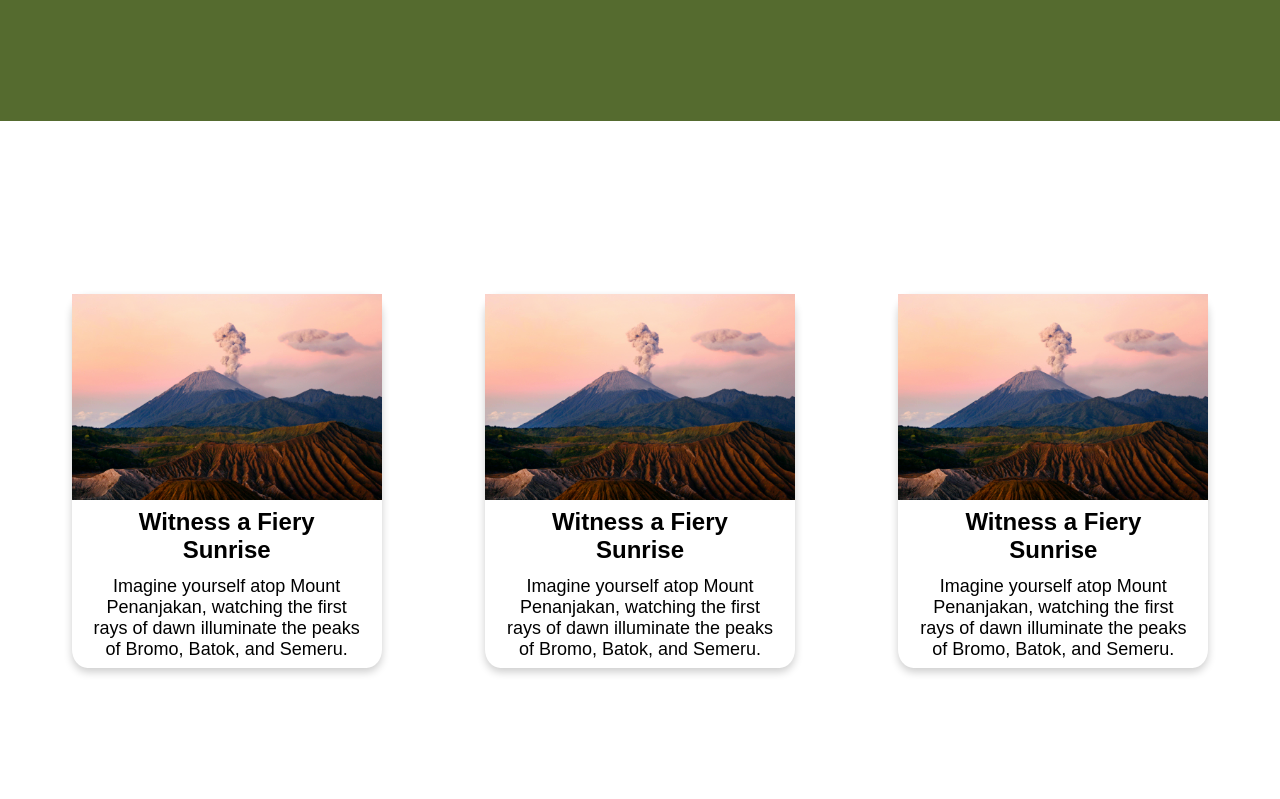
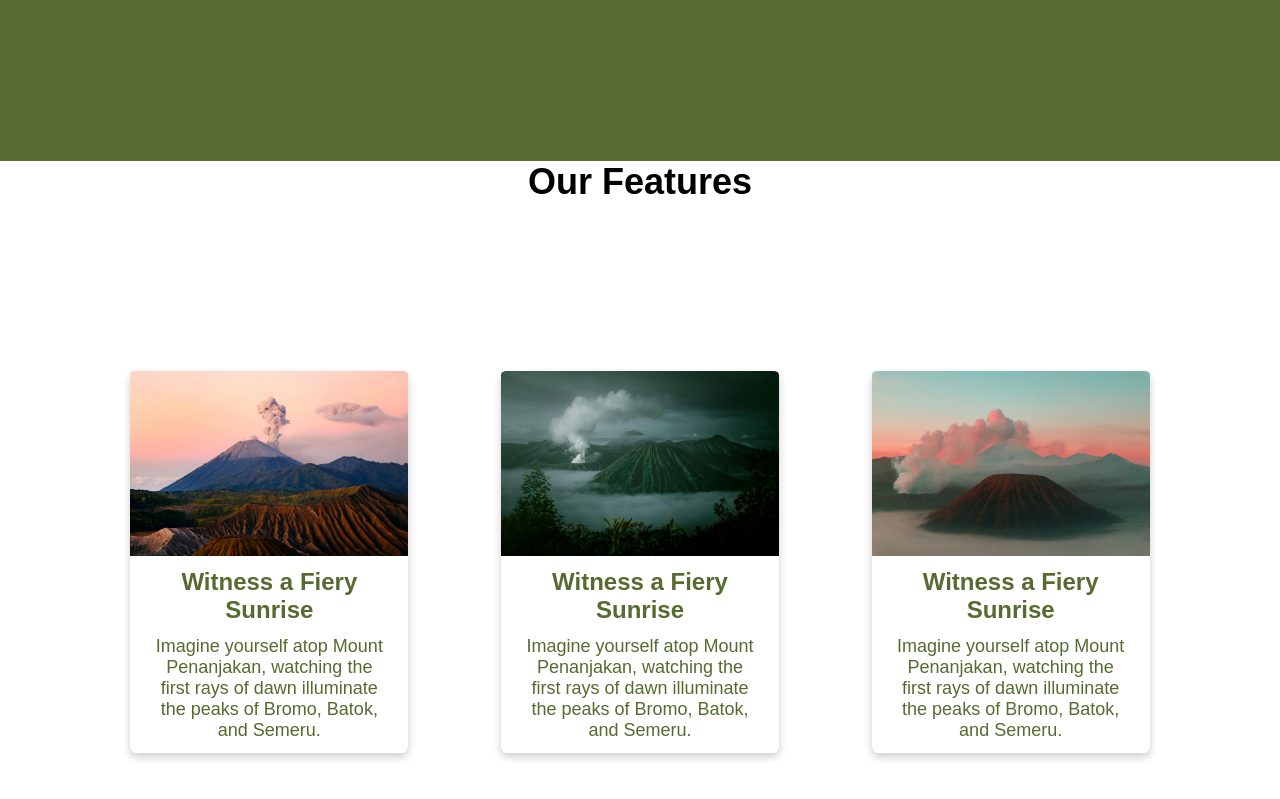
Before and after one commit to nnddzz/odin-landing-page, a plain HTML site: page index.html in a window 1280 px wide. Shown: the part 675-1474 px from the top of the page. Drawn offline with Linux system fonts and the light colour scheme.

Commit message:
update section feature

```diff
--- a/css/styles.css
+++ b/css/styles.css
@@ -25,10 +25,14 @@ body {
 
 .hero-section,
 .feature-section {
-  height: 90vh;
+  height: 95vh;
   display: flex;
   align-items: center;
   justify-content: space-between;
+}
+
+.feature-section {
+  flex-direction: column;
 }
 
 .nav-container,
@@ -77,7 +81,8 @@ a:visited:not(.link-logo) {
   padding: 18px 0 18px 18px 18px;
 }
 
-.hero-text h1 {
+.hero-text h1,
+.feature-section h2 {
   font-size: 36px;
 }
 
@@ -86,6 +91,8 @@ a:visited:not(.link-logo) {
 }
 
 .feature-container {
+  flex: 1;
+  max-width: 90vw;
   display: flex;
   justify-content: space-around;
   align-items: center;
@@ -100,7 +107,7 @@ a:visited:not(.link-logo) {
   align-items: center;
   transition: 0.3s;
   box-shadow: 0 4px 8px 0 rgb(0, 0, 0, 0.2);
-  border-radius: 5%;
+  border-radius: 2%;
 }
 
 .card:hover {
@@ -110,11 +117,14 @@ a:visited:not(.link-logo) {
 
 .card img {
   width: 100%;
+  border-top-left-radius: 2%;
+  border-top-right-radius: 2%;
 }
 
 .card-content {
-  padding: 8px 20px;
+  padding: 12px 24px;
   text-align: center;
+  color: darkolivegreen;
 }
 
 .card-content h3 {
--- a/index.html
+++ b/index.html
@@ -22,7 +22,7 @@
     <!-- end of navbar section -->
 
     <!-- start of hero section -->
-    <section class="hero-section" id="features">
+    <section class="hero-section">
       <div class="hero-container">
         <div class="hero-text">
           <h1>Mountain Bromo</h1>
@@ -37,9 +37,10 @@
 
     <!-- start of feature section -->
     <section class="feature-section">
+      <h2>Our Features</h2>
       <div class="feature-container">
         <!-- card 1 -->
-        <div class="card">
+        <div class="card" id="features">
           <img src="./assets/bromo-2.jpg" alt="bromo pict" width="" />
           <div class="card-content">
             <h3>Witness a Fiery Sunrise</h3>
@@ -52,7 +53,7 @@
 
         <!-- card 2 -->
         <div class="card">
-          <img src="./assets/bromo-2.jpg" alt="bromo pict" width="" />
+          <img src="./assets/bromo-1.jpg" alt="bromo pict" width="" />
           <div class="card-content">
             <h3>Witness a Fiery Sunrise</h3>
             <p>
@@ -64,7 +65,7 @@
 
         <!-- card 3 -->
         <div class="card">
-          <img src="./assets/bromo-2.jpg" alt="bromo pict" width="" />
+          <img src="./assets/bromo-3.jpg" alt="bromo pict" width="" />
           <div class="card-content">
             <h3>Witness a Fiery Sunrise</h3>
             <p>
```
